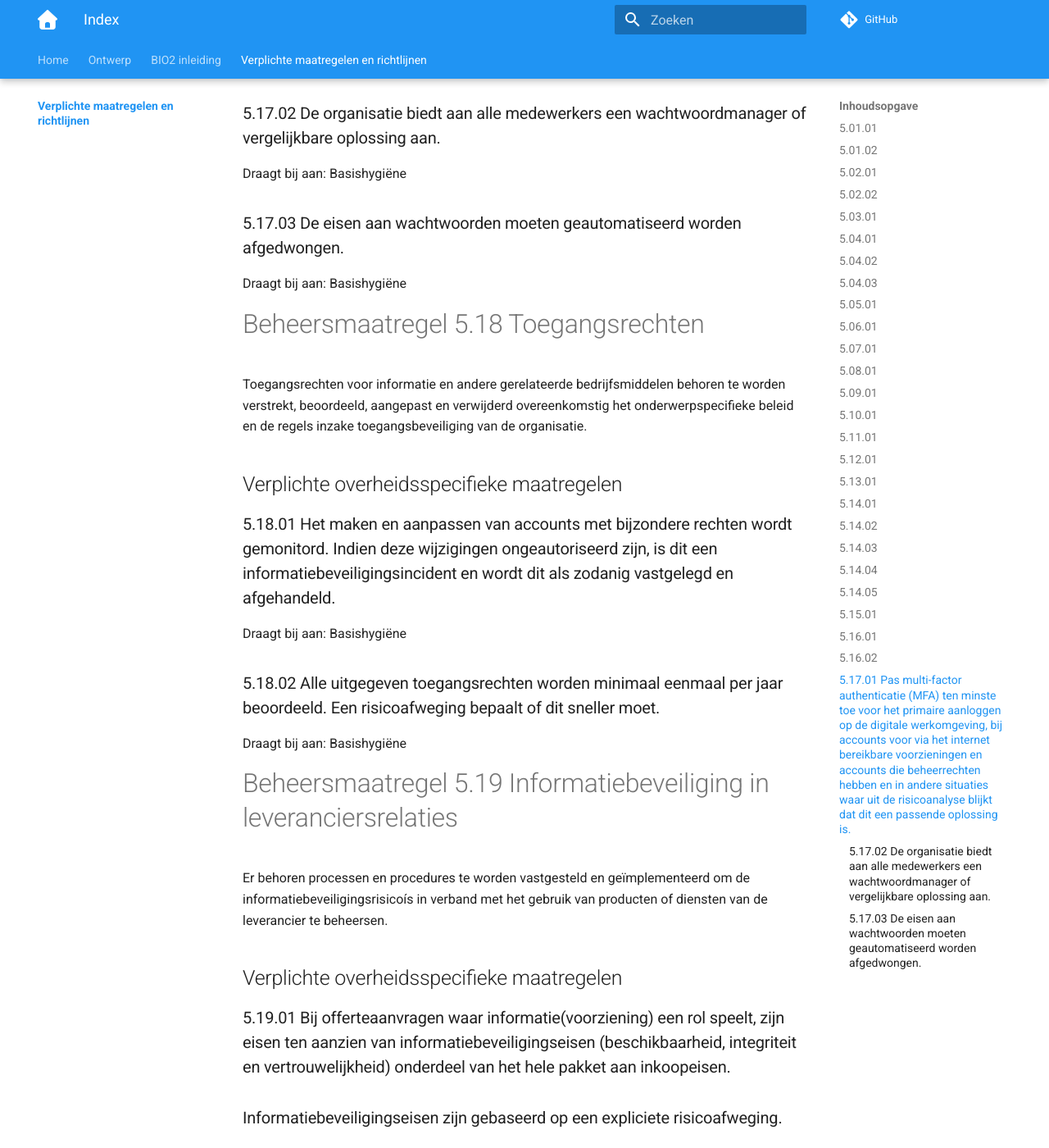
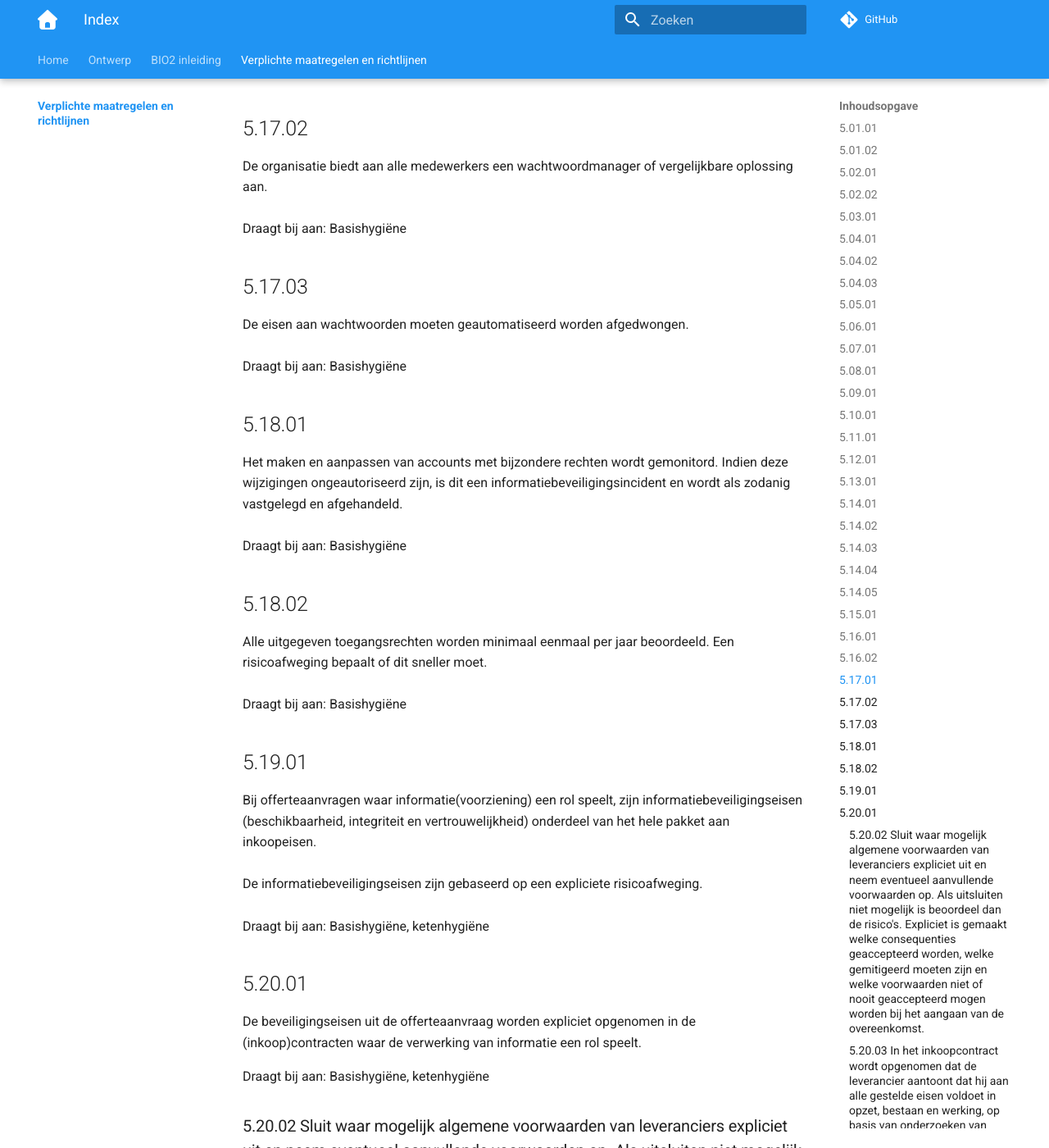
Before and after one commit to MinBZK/Baseline-Informatiebeveiliging-Overheid, an MkDocs documentation site: the page built from docs/maatregelen/index.md, in a window 1280 px wide and 1400 px high, scrolled down 6774 px. Shown: the whole window at 82% size. Built offline with MkDocs 1.6.1 and Material for MkDocs 9.7.7, drawn with Linux system fonts in a browser that asks for light colours; comment, search, counter and statistics services are not loaded; some of the changed text lies outside the part shown.

Commit message:
Update index.md
5.17.01 tot en met 5.19.01 vervangen.

```diff
--- a/docs/maatregelen/index.md
+++ b/docs/maatregelen/index.md
@@ -128,62 +128,43 @@
 Het gebruiken van groepsaccounts is niet toegestaan, tenzij de proceseigenaar dit motiveert, vastlegt en afstemt met de CISO.<br><br>
 Draagt bij aan: Basishygiëne
 
-## 5.17.01 Pas multi-factor authenticatie (MFA) ten minste toe voor het primaire aanloggen op de digitale werkomgeving, bij accounts voor via het internet bereikbare voorzieningen en accounts die beheerrechten hebben en in andere situaties waar uit de risicoanalyse blijkt dat dit een passende oplossing is.
+## 5.17.01
+Pas multi-factorauthenticatie (MFA) ten minste toe voor het primaire aanloggen op de digitale werkomgeving, bij accounts voor via het internet bereikbare voorzieningen en accounts die beheerrechten hebben en in andere situaties waar uit de risicoanalyse blijkt dat dit een passende oplossing is.<br><br>
+Pas MFA toe in deze twee vormen:
+1. Wachtwoordloze toegang, zoals een pincode in combinatie met een hardware token of persoonlijk uniek certificaat (passkey).
+2. Wachtwoordtoegang in combinatie met minimaal een tweede factor.
 
-Pas MFA toe in deze twee vormen:
-I. wachtwoordloze toegang, zoals een pincode in combinatie met een hardware token of persoonlijk uniek certificaat (passkey);
-II. wachtwoordtoegang in combinatie met minimaal een tweede factor.
-
-Indien MFA niet mogelijk is voor deze accounts, neem andere mitigerende maatregelen. Betrek de CISO hierbij en laat ze goedkeuren door de proceseigenaar.
-
-Combineer waar mogelijk en veilig, MFA met federatieve authenticatievoorzieningen zoals Single Sign On en een Stepping Stone oplossing.
-
+Indien MFA niet mogelijk is voor deze accounts, neem andere mitigerende maatregelen. Betrek de CISO hierbij en laat ze goedkeuren door de proceseigenaar.<br><br>
+Combineer waar mogelijk en veilig, MFA met federatieve authenticatievoorzieningen zoals Single Sign On en een Stepping Stone-oplossing.<br><br>
 Voor beheer en monitoring van authenticatiegegevens:
 * geef authenticatie-informatie uit met formele vastgestelde procedures en pas nadat de identiteit van de gebruiker met voldoende zekerheid is vastgesteld;
 * definieer Use Cases voor misbruik van authenticatiegegevens, monitor deze en neem passende actie bij het optreden ervan. Deze Use Cases omvatten in ieder geval inlogpogingen van ongebruikelijke plekken en pieken in mislukte inlogpogingen.
 
 Draagt bij aan: Basishygiëne, ketenhygiëne
 
-### 5.17.02 De organisatie biedt aan alle medewerkers een wachtwoordmanager of vergelijkbare oplossing aan.
-
+## 5.17.02
+De organisatie biedt aan alle medewerkers een wachtwoordmanager of vergelijkbare oplossing aan.<br><br>
 Draagt bij aan: Basishygiëne
 
-### 5.17.03 De eisen aan wachtwoorden moeten geautomatiseerd worden afgedwongen.
-
+## 5.17.03
+De eisen aan wachtwoorden moeten geautomatiseerd worden afgedwongen.<br><br>
 Draagt bij aan: Basishygiëne
 
-# Beheersmaatregel 5.18 Toegangsrechten
-
-Toegangsrechten voor informatie en andere gerelateerde bedrijfsmiddelen behoren te worden verstrekt, beoordeeld, aangepast en verwijderd overeenkomstig het onderwerpspecifieke beleid en de regels inzake toegangsbeveiliging van de organisatie.
-
-## Verplichte overheidsspecifieke maatregelen
-
-### 5.18.01 Het maken en aanpassen van accounts met bijzondere rechten wordt gemonitord. Indien deze wijzigingen ongeautoriseerd zijn, is dit een informatiebeveiligingsincident en wordt dit als zodanig vastgelegd en afgehandeld.
-
+## 5.18.01
+Het maken en aanpassen van accounts met bijzondere rechten wordt gemonitord. Indien deze wijzigingen ongeautoriseerd zijn, is dit een informatiebeveiligingsincident en wordt als zodanig vastgelegd en afgehandeld.<br><br>
 Draagt bij aan: Basishygiëne
 
-### 5.18.02 Alle uitgegeven toegangsrechten worden minimaal eenmaal per jaar beoordeeld. Een risicoafweging bepaalt of dit sneller moet.
-
+## 5.18.02
+Alle uitgegeven toegangsrechten worden minimaal eenmaal per jaar beoordeeld. Een risicoafweging bepaalt of dit sneller moet.<br><br>
 Draagt bij aan: Basishygiëne
 
-# Beheersmaatregel 5.19 Informatiebeveiliging in leveranciersrelaties
-
-Er behoren processen en procedures te worden vastgesteld en geïmplementeerd om de informatiebeveiligingsrisicoís in verband met het gebruik van producten of diensten van de leverancier te beheersen.
-
-## Verplichte overheidsspecifieke maatregelen
-
-### 5.19.01 Bij offerteaanvragen waar informatie(voorziening) een rol speelt, zijn eisen ten aanzien van informatiebeveiligingseisen (beschikbaarheid, integriteit en vertrouwelijkheid) onderdeel van het hele pakket aan inkoopeisen.
-### Informatiebeveiligingseisen zijn gebaseerd op een expliciete risicoafweging.
-
+## 5.19.01
+Bij offerteaanvragen waar informatie(voorziening) een rol speelt, zijn informatiebeveiligingseisen (beschikbaarheid, integriteit en vertrouwelijkheid) onderdeel van het hele pakket aan inkoopeisen.<br><br>
+De informatiebeveiligingseisen zijn gebaseerd op een expliciete risicoafweging.<br><br>
 Draagt bij aan: Basishygiëne, ketenhygiëne
 
-# Beheersmaatregel 5.20 Adresseren van informatiebeveiliging in leveranciersovereenkomsten
-
-Relevante informatiebeveiligingseisen behoren te worden vastgesteld en met elke leverancier op basis van het type leveranciersrelatie te worden overeengekomen.
-
-## Verplichte overheidsspecifieke maatregelen
-
-### 5.20.01 De beveiligingseisen uit de offerteaanvraag worden expliciet opgenomen in de (inkoop)contracten waar de verwerking van informatie een rol speelt.
+## 5.20.01
+De beveiligingseisen uit de offerteaanvraag worden expliciet opgenomen in de (inkoop)contracten waar de verwerking van informatie een rol speelt.
 
 Draagt bij aan: Basishygiëne, ketenhygiëne
 
```
